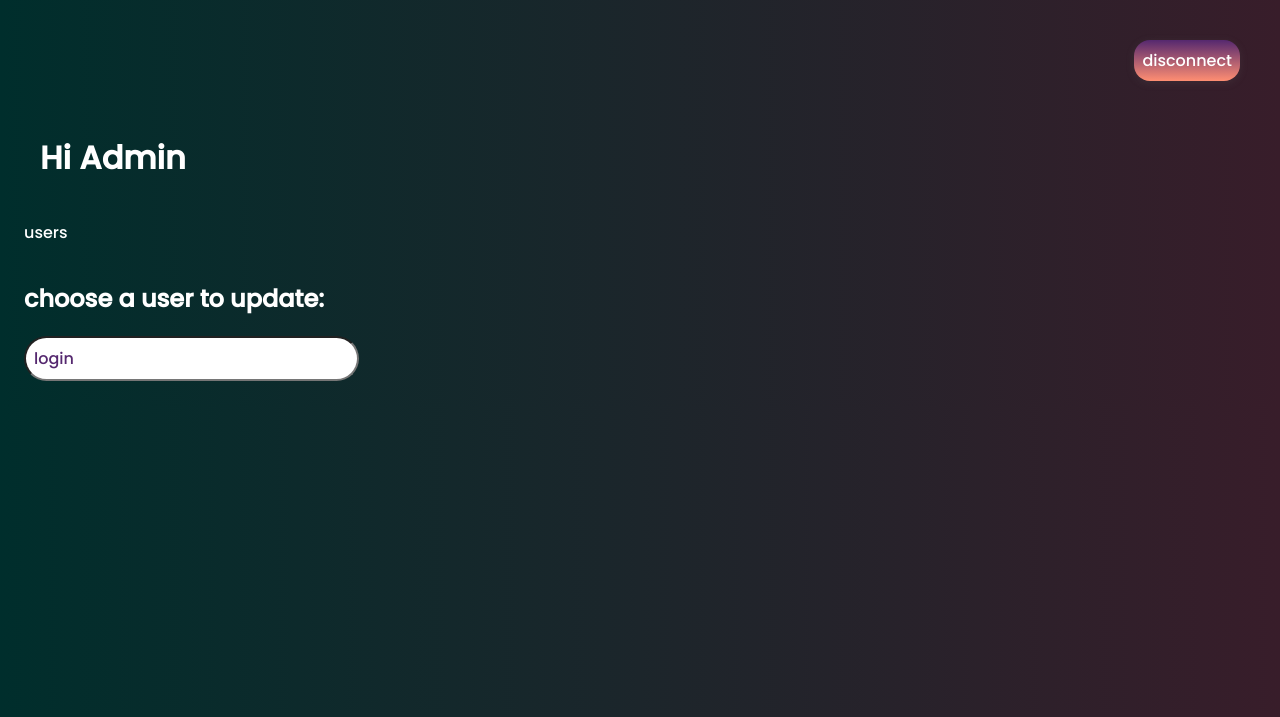
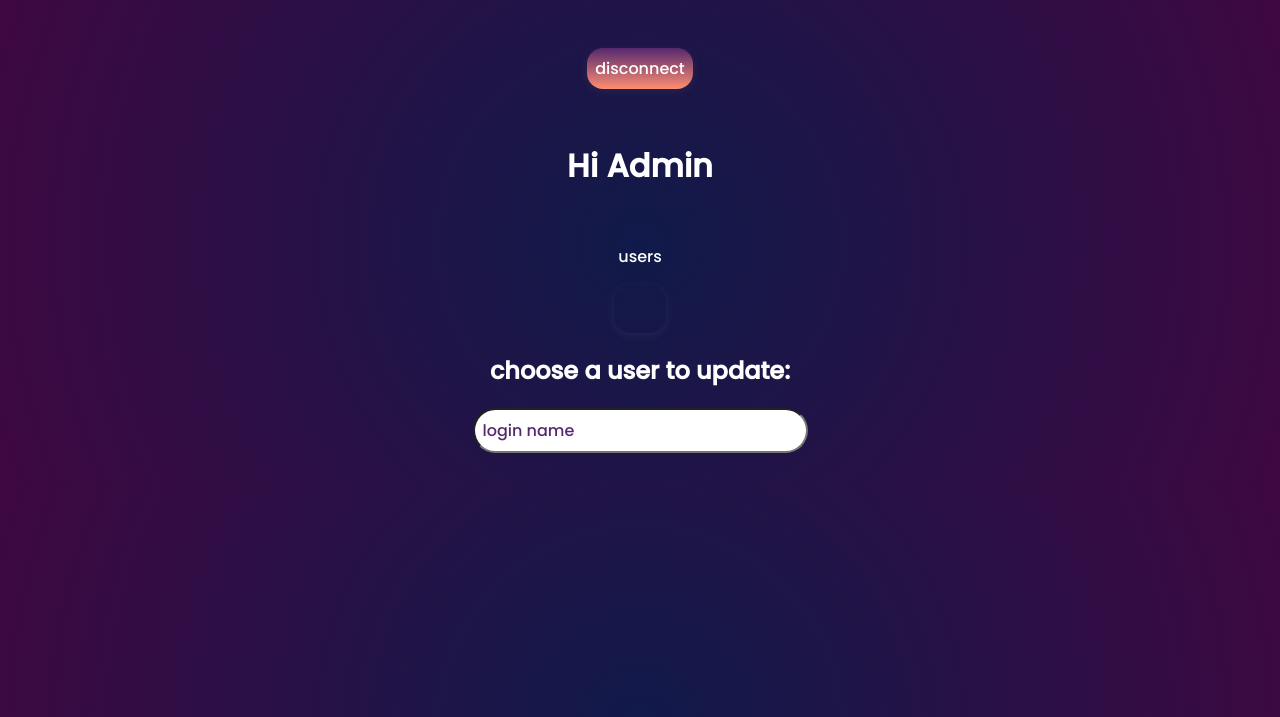
Before and after one commit to Giacomo-DeGrandi/module-connexion, a PHP site: page /pages/admin.php in a window 1280 px wide. Shown: the top 717 px of the page. Run offline with PHP 8.4, Linux system fonts and the light colour scheme; the visitor is signed in with stand-in values (Sample User, id 1); data that the repository does not hold is empty.

Commit message:
resolu bug admin

```diff
--- a/pages/admin.php
+++ b/pages/admin.php
@@ -11,12 +11,12 @@ session_start();
 	<link href="modcon.css" rel="stylesheet">
 </head>
 <body>
-<main>
+<main id="adminmain">
 	<header>
 		<form action='' method="post">
 			<input type="submit" name="disconnect" value="disconnect" class="buttons1">
 		</form>
-</header>
+	</header>
 	<h1> Hi Admin </h1>
 
 <?php
@@ -31,7 +31,6 @@ $database = 'moduleconnexion';
 
 $conn = mysqli_connect($servername, $username, $password, $database);	// establish my connexion
 
-if(isset($_SESSION['login'])){
 
 	$quest = " SELECT * FROM utilisateurs ";
 
@@ -44,10 +43,10 @@ if(isset($_SESSION['login'])){
 			foreach($v2 as $k3 => $v3){
 			}
 		}
-}
+
 ?>
 
-<table>
+<table id="admintable">
 	<tr>
 
 <?php
@@ -66,6 +65,7 @@ foreach ($res as $k2 => $v2){
 
 if (isset($_POST['disconnect'])){
 	unset($_SESSION['login']);
+	unset($_SESSION['adminconnected']);
 	header("Location: connexion.php");
 }
 
@@ -76,16 +76,18 @@ if (isset($_POST['disconnect'])){
 
 <h2>choose a user to update:</h2>
 	<form action='' method="post">
-		<input type="text" name="login" placeholder="login" ><br>
+		<input type="text" name="login" placeholder="login name" ><br>
 	</form>
 
 <?php
 
+if(isset($_POST['login'])){
 
+}
 
 
 ?>
 
-
+</main>
 </body>
 </html>
--- a/pages/modcon.css
+++ b/pages/modcon.css
@@ -1,9 +1,10 @@
 @import url('https://fonts.googleapis.com/css2?family=Poppins:wght@300;500&display=swap');
 
 
-body{
+body {
 			font-family: 'Poppins', sans-serif;
-			background: linear-gradient(90deg, #002E2C 0%, #381D2A 100%);
+			background: rgb(16,26,74);
+			background: radial-gradient(circle, rgba(16,26,74,1) 0%, rgba(63,8,66,1) 100%);
 			color: white;
 
 }
@@ -17,6 +18,22 @@ a {
 	border-radius: 2vh;
 	box-shadow: rgba(99, 99, 99, 0.2) 0px 2px 8px 0px;
 
+}
+
+#adminmain {
+		display: flex;
+		flex-direction: column;
+		justify-content: center;
+		align-items: center;
+		padding: 3vh;
+}
+
+#admintable {
+		display: flex;
+		flex-direction: column;
+		justify-content: center;
+		align-items: center;
+		padding: 3vh;
 }
 
 #connbody {
--- a/pages/profil.php
+++ b/pages/profil.php
@@ -78,7 +78,7 @@ if(isset($_SESSION['login'])){			//||isset($_SESSION['connected'])
 		<form action='' method='post'>
 			<input type="text" name="login" placeholder="login" ><br>
 			<input type="text" name="prenom" placeholder="prenom"><br>
-			<input type="text" name="nom" placeholder="nom" ><br>
+			<input type="text" name="nom" placeholder="nom"><br>
 			<input type="password" name="password" placeholder="password"><br>
 			<br>
 			<input type="submit" name="submit" value="send" class="buttons1">
@@ -113,6 +113,7 @@ if (isset($_POST['login'])&& ($_POST['login']) != '') {
 								$req2 = mysqli_query($conn,$quest2);
 
 								if(isset($_POST['submit'])){
+
 									header( "Location: profil.php" );
 								}
 						}	else { 	echo 'error . all fields are required';	}						//**isset($_POST['pass.
@@ -123,6 +124,8 @@ if (isset($_POST['login'])&& ($_POST['login']) != '') {
 
 if (isset($_POST['disconnect'])){
 	unset($_SESSION['login']);
+	unset($_SESSION['connected']);
+
 	header("Location: connexion.php");
 }
 
```
